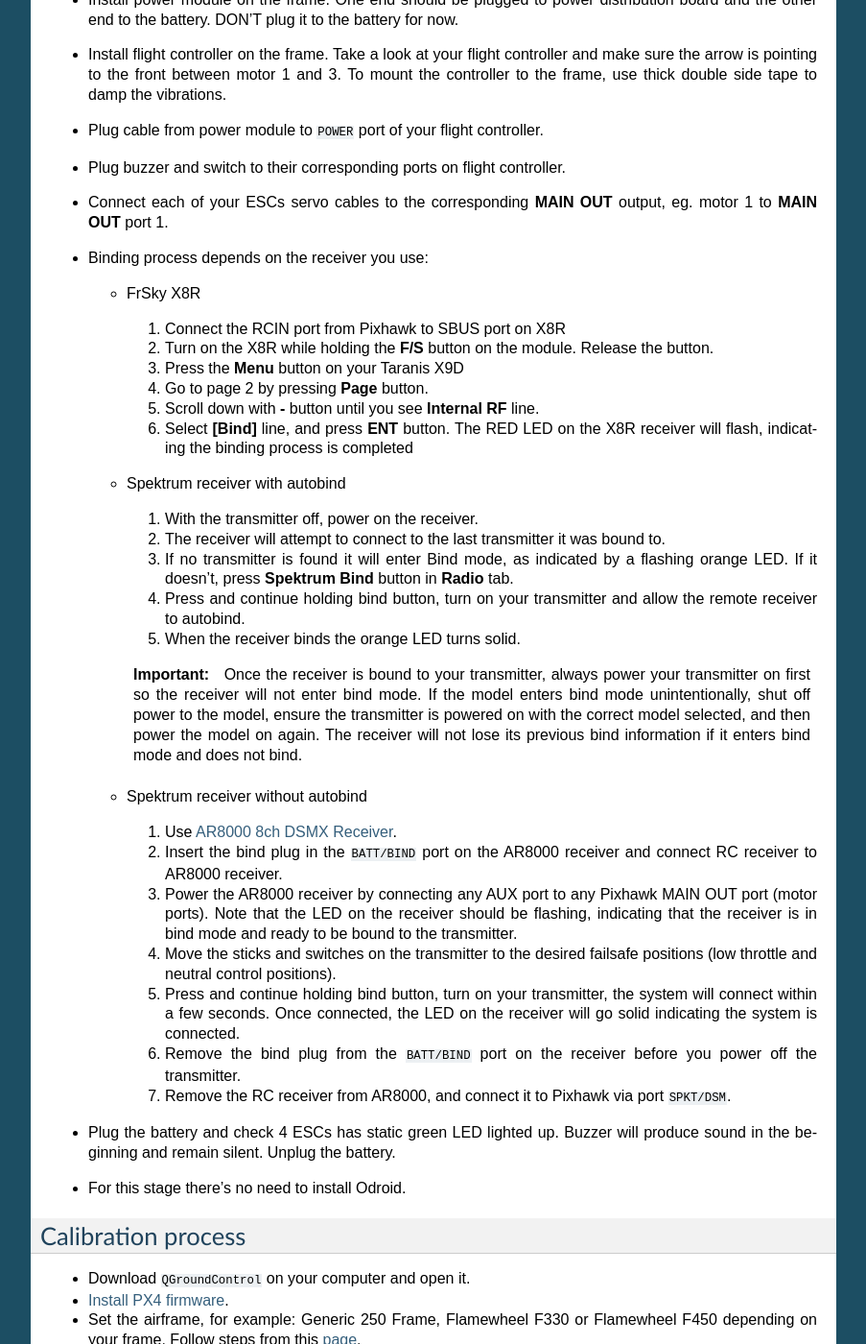
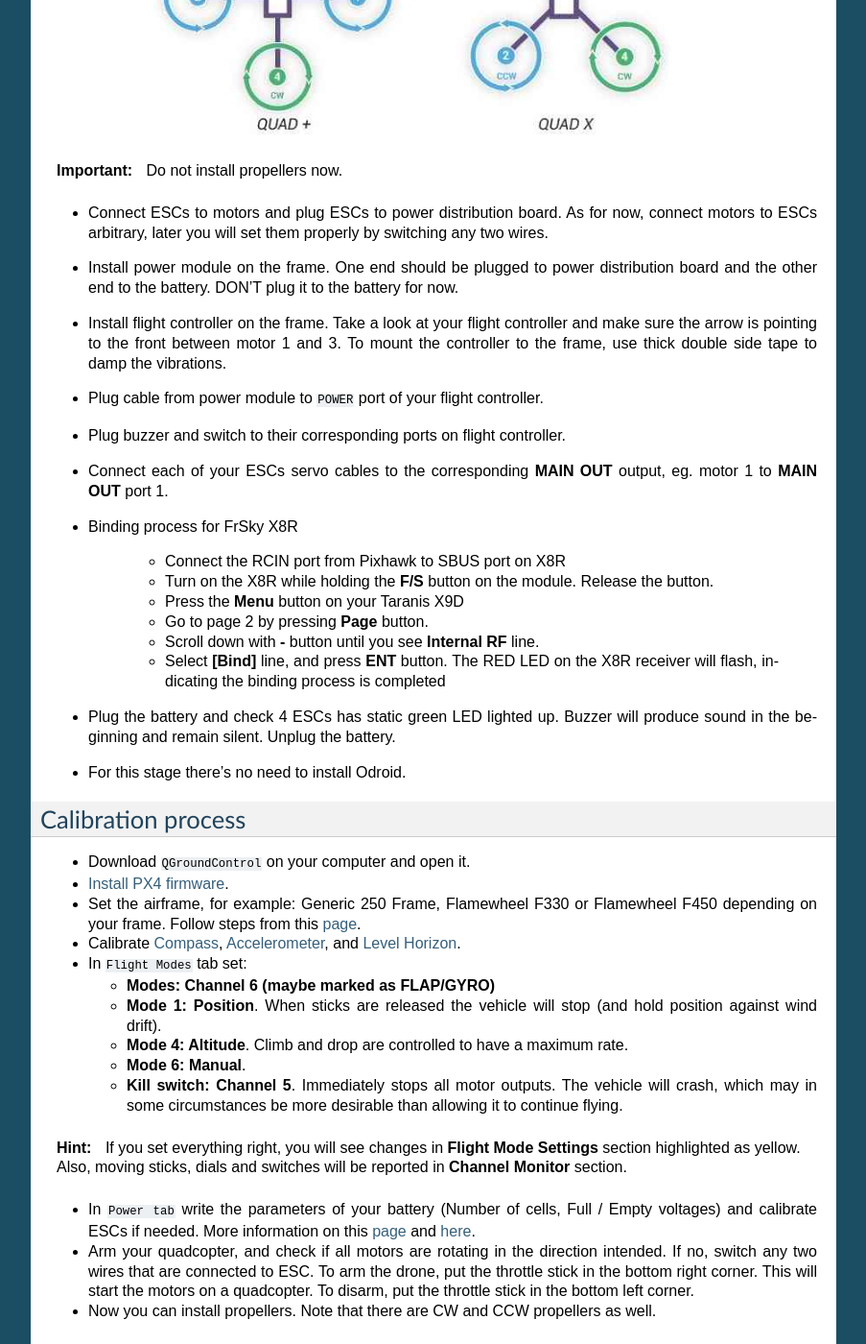
Before and after one commit to risckaust/risc-documentations, a Sphinx documentation site: the page built from docs/source/1-quadcopter-assembly.rst, in a window 1280 px wide and 1400 px high, scrolled down 4266 px. Shown: the whole window at 96% size, without its empty margins (198-1101 px from the left). Built offline with Sphinx 7.4.7, drawn with Linux system fonts in a browser that asks for light colours; pages that are not in the unit, such as notebooks, are missing from menus; some of the changed text lies outside the part shown.

Commit message:
Minor edits

```diff
--- a/docs/source/1-quadcopter-assembly.rst
+++ b/docs/source/1-quadcopter-assembly.rst
@@ -1,7 +1,5 @@
 Quadcopter Assembly
 =====
-
-Please find all components on Area-C shelves.
 
 Basic principles
 -----
@@ -13,7 +11,7 @@
 
 This tutorial assumes you have the following skills:
 
-* :doc:`1-ros-basics` or `ETHZ Online Course <http://www.rsl.ethz.ch/education-students/lectures/ros.html>`_. There are `solutions <https://github.com/luym11/ros_practise>`_ to ETHZ exercises available on Github.
+* :doc:`1-ros-basics`.
 
 * Soldering, if not, please refer to basic skill `video <https://youtu.be/Qps9woUGkvI>`_.
 
@@ -93,7 +91,13 @@
    :align: center
 
 
-* UBEC (Universal Battery eliminator circuit) to convert voltage to power Odroid (in case you are using it). A BEC is basically a step down voltage regulator. It will take your main battery voltage (e.g. 11.1 Volts) and reduce it down to ~5 Volts to safely power your Odroid and other electronics.
+* Use Taranis X9D Plus transmitter as shown below
+
+.. image:: ../_static/taranis.jpg
+   :scale: 40 %
+   :align: center
+
+* UBEC (Universal Battery eliminator circuit) to convert voltage to power Odroid. A BEC is basically a step down voltage regulator. It will take your main battery voltage (e.g. 11.1 Volts) and reduce it down to ~5 Volts to safely power your Odroid and other electronics.
 
 .. image:: ../_static/ubec.jpg
    :scale: 40 %
@@ -137,38 +141,37 @@
 
 * Connect each of your ESCs servo cables to the corresponding **MAIN OUT** output, eg. motor 1 to **MAIN OUT** port 1.
 
-* Binding process depends on the receiver you use:
+* Binding process for FrSky X8R
 
-  + FrSky X8R
+    * Connect the RCIN port from Pixhawk to SBUS port on X8R
+    * Turn on the X8R while holding the **F/S** button on the module. Release the button.
+    * Press the **Menu** button on your Taranis X9D
+    * Go to page 2 by pressing **Page** button.
+    * Scroll down with **-** button until you see **Internal RF** line.
+    * Select **[Bind]** line, and press **ENT** button. The RED LED on the X8R receiver will flash, indicating the binding process is completed
 
-    1. Connect the RCIN port from Pixhawk to SBUS port on X8R
-    2. Turn on the X8R while holding the **F/S** button on the module. Release the button.
-    3. Press the **Menu** button on your Taranis X9D
-    4. Go to page 2 by pressing **Page** button.
-    5. Scroll down with **-** button until you see **Internal RF** line.
-    6. Select **[Bind]** line, and press **ENT** button. The RED LED on the X8R receiver will flash, indicating the binding process is completed
 
-  + Spektrum receiver with autobind
+  .. + Spektrum receiver with autobind
 
-    1. With the transmitter off, power on the receiver.
-    2. The receiver will attempt to connect to the last transmitter it was bound to.
-    3. If no transmitter is found it will enter Bind mode, as indicated by a flashing orange LED. If it doesn't, press **Spektrum Bind** button in **Radio** tab.
-    4. Press and continue holding bind button, turn on your transmitter and allow the remote receiver to autobind.
-    5. When the receiver binds the orange LED turns solid.
+  ..   1. With the transmitter off, power on the receiver.
+  ..   2. The receiver will attempt to connect to the last transmitter it was bound to.
+  ..   3. If no transmitter is found it will enter Bind mode, as indicated by a flashing orange LED. If it doesn't, press **Spektrum Bind** button in **Radio** tab.
+  ..   4. Press and continue holding bind button, turn on your transmitter and allow the remote receiver to autobind.
+  ..   5. When the receiver binds the orange LED turns solid.
 
-    .. important::
+  ..   .. important::
 
-      Once the receiver is bound to your transmitter, always power your transmitter on first so the receiver will not enter bind mode. If the model enters bind mode unintentionally, shut off power to the model, ensure the transmitter is powered on with the correct model selected, and then power the model on again. The receiver will not lose its previous bind information if it enters bind mode and does not bind.
+  ..     Once the receiver is bound to your transmitter, always power your transmitter on first so the receiver will not enter bind mode. If the model enters bind mode unintentionally, shut off power to the model, ensure the transmitter is powered on with the correct model selected, and then power the model on again. The receiver will not lose its previous bind information if it enters bind mode and does not bind.
 
-  + Spektrum receiver without autobind
+  .. + Spektrum receiver without autobind
 
-    1. Use `AR8000 8ch DSMX Receiver <https://www.spektrumrc.com/Products/Default.aspx?ProdID=SPMAR8000>`_.
-    2. Insert the bind plug in the ``BATT/BIND`` port on the AR8000 receiver and connect RC receiver to AR8000 receiver.
-    3. Power the AR8000 receiver by connecting any AUX port to any Pixhawk MAIN OUT port (motor ports). Note that the LED on the receiver should be flashing, indicating that the receiver is in bind mode and ready to be bound to the transmitter.
-    4. Move the sticks and switches on the transmitter to the desired failsafe positions (low throttle and neutral control positions).
-    5. Press and continue holding bind button, turn on your transmitter, the system will connect within a few seconds. Once connected, the LED on the receiver will go solid indicating the system is connected.
-    6. Remove the bind plug from the ``BATT/BIND`` port on the receiver before you power off the transmitter.
-    7. Remove the RC receiver from AR8000, and connect it to Pixhawk via port ``SPKT/DSM``.
+  ..   1. Use `AR8000 8ch DSMX Receiver <https://www.spektrumrc.com/Products/Default.aspx?ProdID=SPMAR8000>`_.
+  ..   2. Insert the bind plug in the ``BATT/BIND`` port on the AR8000 receiver and connect RC receiver to AR8000 receiver.
+  ..   3. Power the AR8000 receiver by connecting any AUX port to any Pixhawk MAIN OUT port (motor ports). Note that the LED on the receiver should be flashing, indicating that the receiver is in bind mode and ready to be bound to the transmitter.
+  ..   4. Move the sticks and switches on the transmitter to the desired failsafe positions (low throttle and neutral control positions).
+  ..   5. Press and continue holding bind button, turn on your transmitter, the system will connect within a few seconds. Once connected, the LED on the receiver will go solid indicating the system is connected.
+  ..   6. Remove the bind plug from the ``BATT/BIND`` port on the receiver before you power off the transmitter.
+  ..   7. Remove the RC receiver from AR8000, and connect it to Pixhawk via port ``SPKT/DSM``.
 
 * Plug the battery and check 4 ESCs has static green LED lighted up. Buzzer will produce sound in the beginning and remain silent. Unplug the battery.
 
```
Also changed, not shown: other parts of docs/source/1-quadcopter-assembly.rst (+3 -3 lines), docs/_static/taranis.jpg (added).
